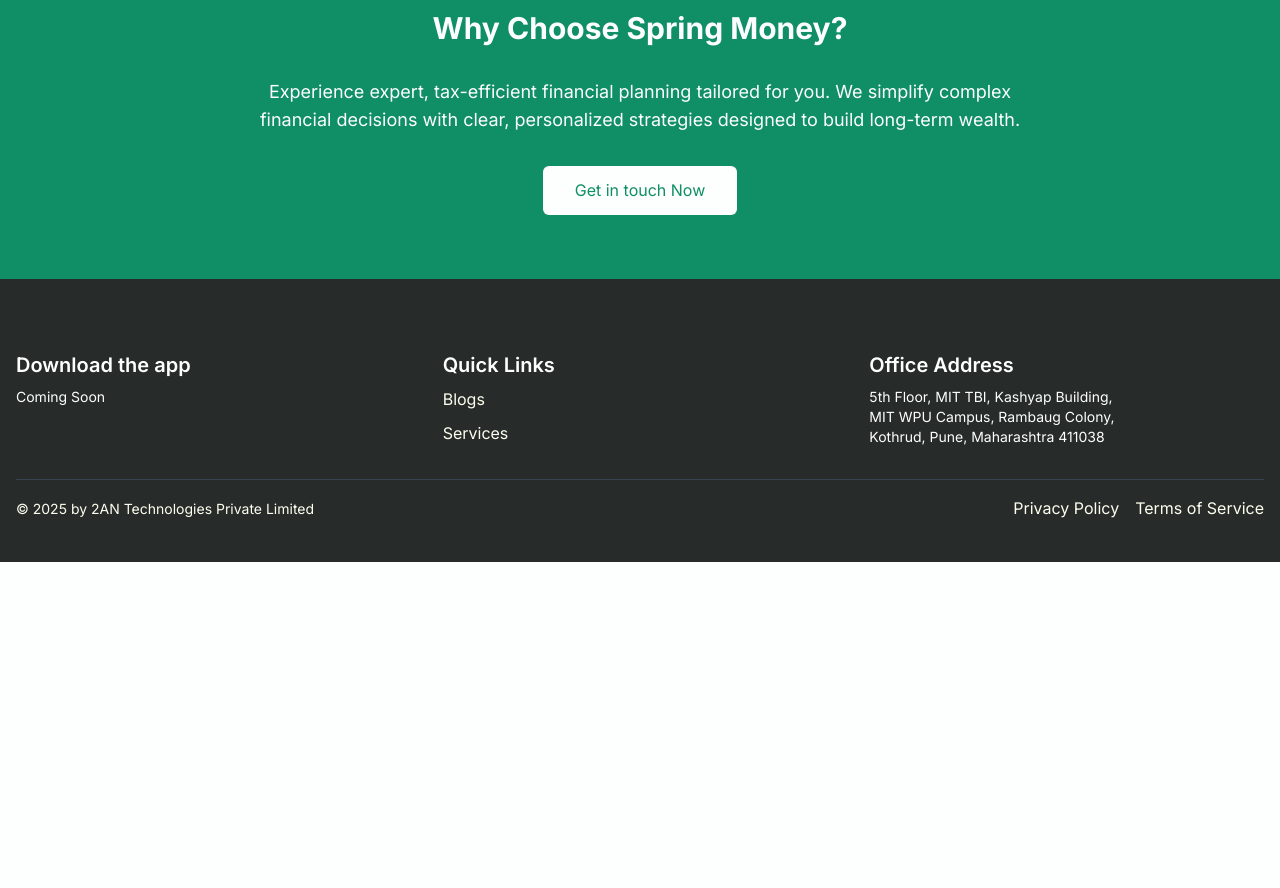
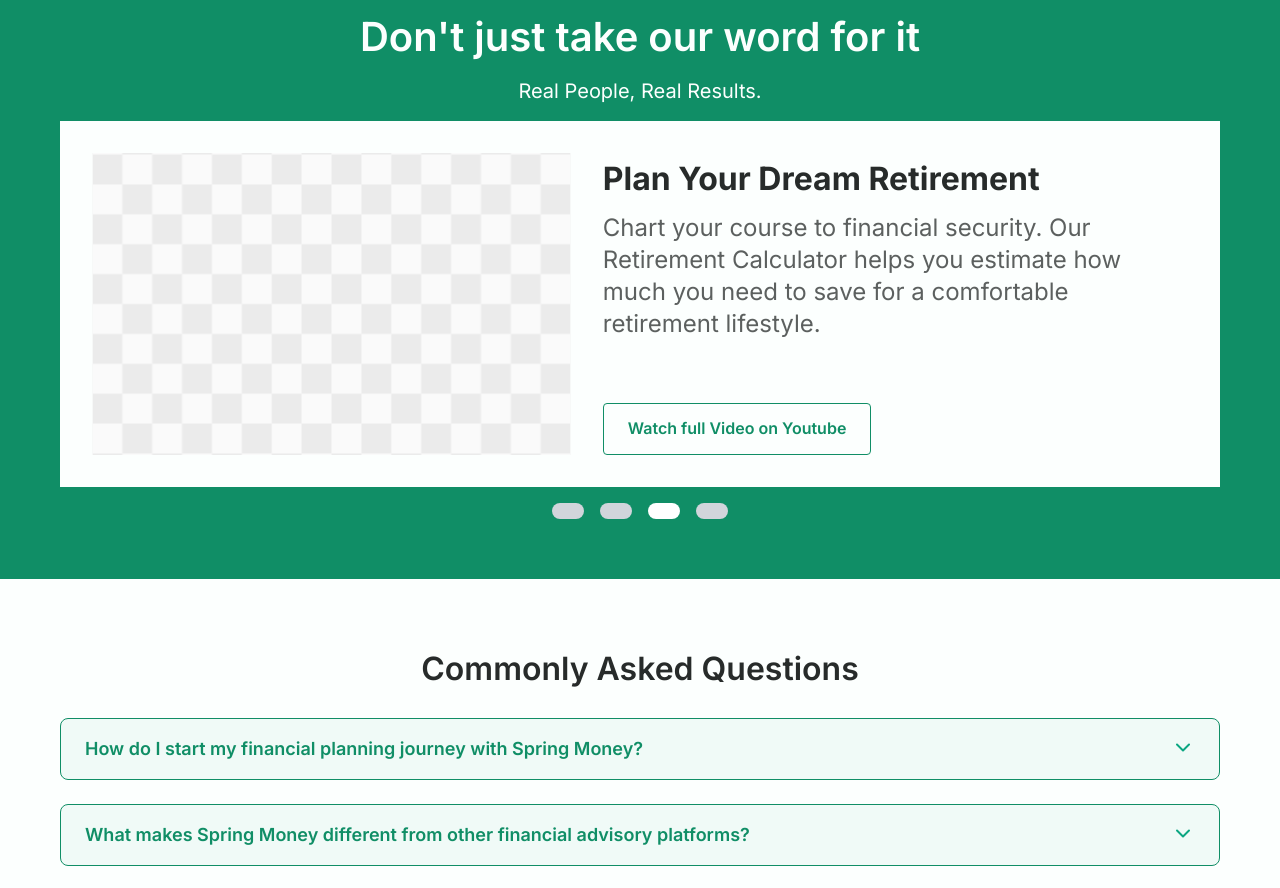
Before and after one commit to sahil01718/spring-website-revamp, a Next.js app: page /services in a window 1280 px wide. Shown: the part 3320-4208 px from the top of the page. Before the commit the page ends 3882 px from the top, so only its background shows below. Built offline with nearby package versions, Linux system fonts and the light colour scheme.

Commit message:
completed the design for services page

```diff
--- /dev/null
+++ b/app/components/CarouselCards.tsx
@@ -0,0 +1,91 @@
+import Image from "next/image";
+import { useEffect, useState } from "react";
+import homeFrame from "../../public/home-frame.svg";
+
+const carouselItems = [
+    {
+      title: "See Your Financial Health Clearly",
+      description:
+        "Uncover hidden opportunities and gain control of your finances with our comprehensive Financial X-Ray. Get a personalized report in minutes.",
+      button: "Get Your Free X-Ray Today!",
+      image: "/images/xray1.png",
+      link: "/academy/tools/financial-x-ray", // Link added
+    },
+    {
+      title: "File with Confidence. Estimate Your Taxes Now.",
+      description:
+        "Avoid surprises and plan ahead with our user-friendly Income Tax Calculator. Get a free, personalized estimate in seconds.",
+      button: "Coming Soon!",
+      image: "/images/incometax1.png",
+      link: "/", // Link added
+    },
+    {
+      title: "Plan Your Dream Retirement",
+      description:
+        "Chart your course to financial security. Our Retirement Calculator helps you estimate how much you need to save for a comfortable retirement lifestyle.",
+      button: "Plan Your Retirement Today!",
+      image: "/images/retirement1.png",
+      link: "/academy/tools/retirement-goal-calculator", // Link added
+    },
+    {
+      title: "Find Your Perfect Loan",
+      description:
+        "Get matched with the right loan for your needs. Simplify the loan selection process with Loan Assist.",
+      button: "Sign Up to Be Notified!",
+      image: "/images/loan1.png",
+      link: "/", // Link added
+    },
+  ];
+
+export default function CarouselCards() {
+     const [activeIndex, setActiveIndex] = useState<number>(0);
+      useEffect(() => {
+        const timer = setTimeout(() => {
+          const nextIndex = (activeIndex + 1) % carouselItems.length;
+          setActiveIndex(nextIndex);
+        }, 3000);
+
+        return () => clearTimeout(timer);
+      }, [activeIndex, carouselItems.length]);
+  return (
+    <div className="flex flex-col p-[60px] bg-[#108E66]">
+      <p className="text-[40px] font-semibold text-[#FCFFFE] mb-2 text-center">
+        Don&apos;t just take our word for it
+      </p>
+      <p className="text-xl font-medium text-[#FCFFFE] mb-4 text-center">
+        Real People, Real Results.
+      </p>
+      <div className="p-8 flex gap-8 w-full justify-center bg-[#FCFFFE]">
+        <div className="w-[45%]">
+          <Image src={homeFrame} width={1032} height={400} alt="home frame" />
+        </div>
+        <div className="flex flex-col justify-between w-[55%]">
+          <div className="flex flex-col gap-2">
+            <p className="text-[#272B2A] text-[32px] font-bold">
+              {carouselItems[activeIndex].title}
+            </p>
+            <p className="text-[#272b2abf] text-2xl font-normal">
+              {carouselItems[activeIndex].description}
+            </p>
+          </div>
+          <div className="w-fit px-6 py-3 border border-[#108E66] rounded">
+            <span className="text-[#108E66] text-base font-semibold ">
+              Watch full Video on Youtube
+            </span>
+          </div>
+        </div>
+      </div>
+      <div className="flex justify-center mt-4">
+        {carouselItems.map((item, index) => (
+          <button
+            key={index}
+            className={`mx-2 h-[1rem] text-sm  rounded-lg w-8 ${
+              activeIndex === index ? "bg-[#ffffff]" : "bg-gray-300 "
+            }`}
+            onClick={() => setActiveIndex(index)}
+          ></button>
+        ))}
+      </div>
+    </div>
+  );
+}
--- a/app/page.tsx
+++ b/app/page.tsx
@@ -6,6 +6,7 @@ import Image from "next/image";
 import FAQAccordion from "./components/FAQAccordion";
 import sideArrow from "../public/Arrow 1.svg";
 import homeFrame from "../public/home-frame.svg";
+import CarouselCards from "./components/CarouselCards";
 
 /* ---------------------------------
    Carousel Component with Auto-Scrolling Animation
@@ -307,41 +308,6 @@ const testimonials = [
   },
 ];
 
-const carouselItems = [
-  {
-    title: "See Your Financial Health Clearly",
-    description:
-      "Uncover hidden opportunities and gain control of your finances with our comprehensive Financial X-Ray. Get a personalized report in minutes.",
-    button: "Get Your Free X-Ray Today!",
-    image: "/images/xray1.png",
-    link: "/academy/tools/financial-x-ray", // Link added
-  },
-  {
-    title: "File with Confidence. Estimate Your Taxes Now.",
-    description:
-      "Avoid surprises and plan ahead with our user-friendly Income Tax Calculator. Get a free, personalized estimate in seconds.",
-    button: "Coming Soon!",
-    image: "/images/incometax1.png",
-    link: "/", // Link added
-  },
-  {
-    title: "Plan Your Dream Retirement",
-    description:
-      "Chart your course to financial security. Our Retirement Calculator helps you estimate how much you need to save for a comfortable retirement lifestyle.",
-    button: "Plan Your Retirement Today!",
-    image: "/images/retirement1.png",
-    link: "/academy/tools/retirement-goal-calculator", // Link added
-  },
-  {
-    title: "Find Your Perfect Loan",
-    description:
-      "Get matched with the right loan for your needs. Simplify the loan selection process with Loan Assist.",
-    button: "Sign Up to Be Notified!",
-    image: "/images/loan1.png",
-    link: "/", // Link added
-  },
-];
-
 /* ---------------------------------
    HomePage Component
 --------------------------------- */
@@ -381,15 +347,6 @@ const faqs = [
 ];
 
 export default function HomePage() {
-  const [activeIndex, setActiveIndex] = useState<number>(0);
-  useEffect(() => {
-    const timer = setTimeout(() => {
-      const nextIndex = (activeIndex + 1) % carouselItems.length;
-      setActiveIndex(nextIndex);
-    }, 3000);
-
-    return () => clearTimeout(timer);
-  }, [activeIndex, carouselItems.length]);
   return (
     <div className="font-sans space-y-16">
       {/* HERO SECTION (Solid Background, No Gradient) */}
@@ -450,45 +407,7 @@ export default function HomePage() {
         </Carousel>
       </section>
 
-      <div className="flex flex-col p-[60px] bg-[#108E66]">
-        <p className="text-[40px] font-semibold text-[#FCFFFE] mb-2 text-center">
-          Don&apos;t just take our word for it
-        </p>
-        <p className="text-xl font-medium text-[#FCFFFE] mb-4 text-center">
-          Real People, Real Results.
-        </p>
-        <div className="p-8 flex gap-8 w-full justify-center bg-[#FCFFFE]">
-          <div className="w-[45%]">
-            <Image src={homeFrame} width={1032} height={400} alt="home frame" />
-          </div>
-          <div className="flex flex-col justify-between w-[55%]">
-            <div className="flex flex-col gap-2">
-              <p className="text-[#272B2A] text-[32px] font-bold">
-                {carouselItems[activeIndex].title}
-              </p>
-              <p className="text-[#272b2abf] text-2xl font-normal">
-                {carouselItems[activeIndex].description}
-              </p>
-            </div>
-            <div className="w-fit px-6 py-3 border border-[#108E66] rounded">
-              <span className="text-[#108E66] text-base font-semibold ">
-                Watch full Video on Youtube
-              </span>
-            </div>
-          </div>
-        </div>
-        <div className="flex justify-center mt-4">
-          {carouselItems.map((item, index) => (
-            <button
-              key={index}
-              className={`mx-2 h-[1rem] text-sm  rounded-lg w-8 ${
-                activeIndex === index ? "bg-[#ffffff]" : "bg-gray-300 "
-              }`}
-              onClick={() => setActiveIndex(index)}
-            ></button>
-          ))}
-        </div>
-      </div>
+      <CarouselCards/>
 
       {/* TOOLS SECTION (Carousel with Auto-Scrolling) */}
       <section className="container mx-auto py-20 px-4 text-center bg-[#fcfffe] text-[#272B2A] max-w-screen-xl">
--- a/app/services/page.tsx
+++ b/app/services/page.tsx
@@ -4,6 +4,8 @@ import React, { useEffect, useState } from "react";
 import Image from "next/image";
 import homeFrame from "../../public/home-frame.svg";
 import { desc } from "framer-motion/client";
+import CarouselCards from "../components/CarouselCards";
+import FAQAccordion from "../components/FAQAccordion";
 
 // Data for core financial services
 const financialServices = [
@@ -177,6 +179,40 @@ const ourPartners = [
   },
 ];
 
+const faqs = [
+  {
+    question: "How do I start my financial planning journey with Spring Money?",
+    answer:
+      "Connect with us on WhatsApp, and our SEBI-registered experts will assess your needs and guide you toward the right plan.",
+  },
+  {
+    question:
+      "What makes Spring Money different from other financial advisory platforms?",
+    answer:
+      "We connect you directly with SEBI-registered experts who provide unbiased, personalized guidance with transparency and actionable strategies.",
+  },
+  {
+    question: "Do I need a high income to benefit from financial planning?",
+    answer:
+      "Not at all. Our strategies are tailored for every stage of your financial journey, whether you're starting out or managing substantial wealth.",
+  },
+  {
+    question: "Is my data secure with Spring Money?",
+    answer:
+      "Yes. We follow strict data protection policies to keep your financial information safe.",
+  },
+  {
+    question: "How do I access the free financial calculators?",
+    answer:
+      "Simply explore our tools on the website. For detailed analysis, we can send a personalized report directly to your WhatsApp.",
+  },
+  {
+    question: "How much does a financial planning consultation cost?",
+    answer:
+      "We offer both one-time and comprehensive planning options. Pricing depends on your unique needs. Contact us on WhatsApp to discuss the best plan for you.",
+  },
+];
+
 export default function ServicesPage() {
   const [activeIndex, setActiveIndex] = useState<number>(0);
   useEffect(() => {
@@ -331,11 +367,24 @@ export default function ServicesPage() {
           diverse range of professionals.
         </p>
         <div className="grid grid-cols-1 md:grid-cols-3 gap-5 text-center">
-          {ourPartners.map((partner ,idx) => (
-            <div key={idx} className="p-4 flex flex-col items-center border border-[#108E66] rounded-lg bg-[#FCFFFE]">
-              <Image src={partner.image} width={50} height={50} alt="partner image" className="w-[290px] h-[100px] mb-4"/>
-              <p className="text-[#272B2A] text-xl font-medium mb-1">{partner.title}</p>
-              <p className="text-[#272b2abf] text-base font-normal mb-2">{partner.description}</p>
+          {ourPartners.map((partner, idx) => (
+            <div
+              key={idx}
+              className="p-4 flex flex-col items-center border border-[#108E66] rounded-lg bg-[#FCFFFE]"
+            >
+              <Image
+                src={partner.image}
+                width={50}
+                height={50}
+                alt="partner image"
+                className="w-[290px] h-[100px] mb-4"
+              />
+              <p className="text-[#272B2A] text-xl font-medium mb-1">
+                {partner.title}
+              </p>
+              <p className="text-[#272b2abf] text-base font-normal mb-2">
+                {partner.description}
+              </p>
               <button className="bg-[#108E66] rounded w-full py-3 flex justify-center text-[#FFF] text-sm font-semibold mt-auto">
                 Visit Website
               </button>
@@ -344,27 +393,9 @@ export default function ServicesPage() {
         </div>
       </div>
 
-      {/* WHY CHOOSE SPRING MONEY SECTION */}
-      <section className="bg-[#108e66] py-16 px-4 text-center border-t border-[#272B2A]">
-        <div className="container mx-auto">
-          <h2 className="text-3xl font-bold text-[#FCFFFE] mb-8">
-            Why Choose Spring Money?
-          </h2>
-          <p className="text-lg text-[#FCFFFE] max-w-3xl mx-auto mb-8">
-            Experience expert, tax-efficient financial planning tailored for
-            you. We simplify complex financial decisions with clear,
-            personalized strategies designed to build long-term wealth.
-          </p>
-          <a
-            href="https://wa.me/your-phone-number" // Replace with your actual WhatsApp link
-            target="_blank"
-            rel="noopener noreferrer"
-            className="inline-block bg-[#FCFFFE] text-[#108e66] px-8 py-3 rounded-md hover:bg-[#108e66] transition"
-          >
-            Get in touch Now
-          </a>
-        </div>
-      </section>
+      <CarouselCards />
+
+      <FAQAccordion faqs={faqs} />
     </div>
   );
 }
```
